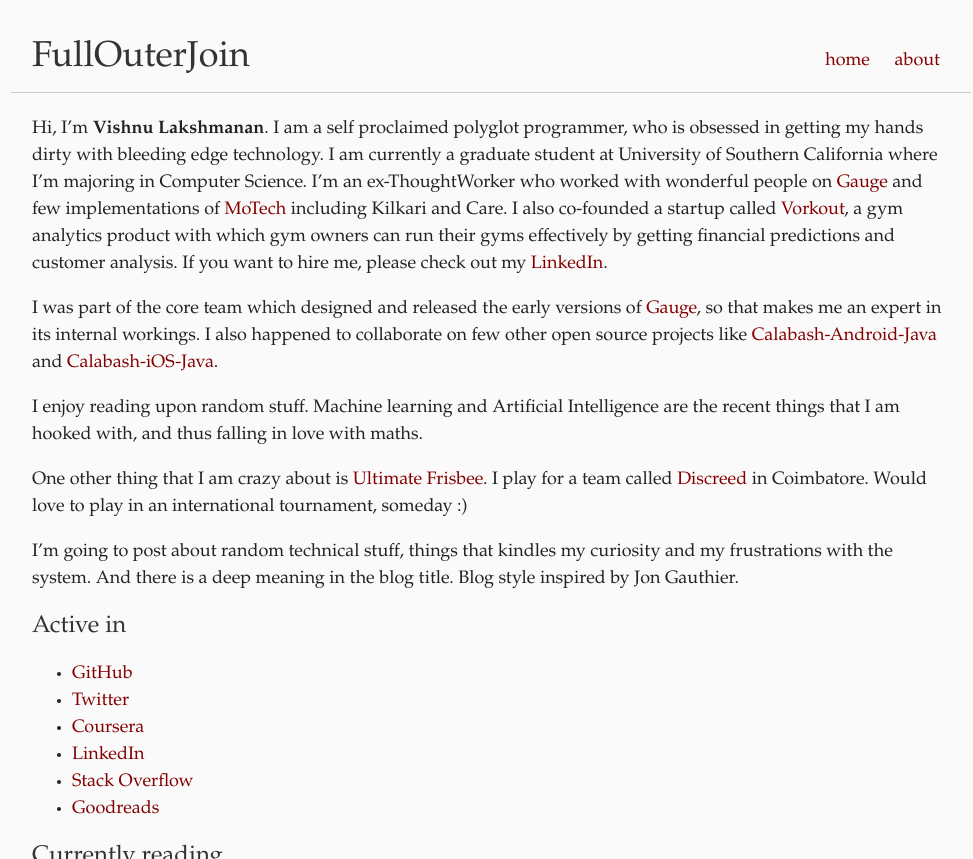
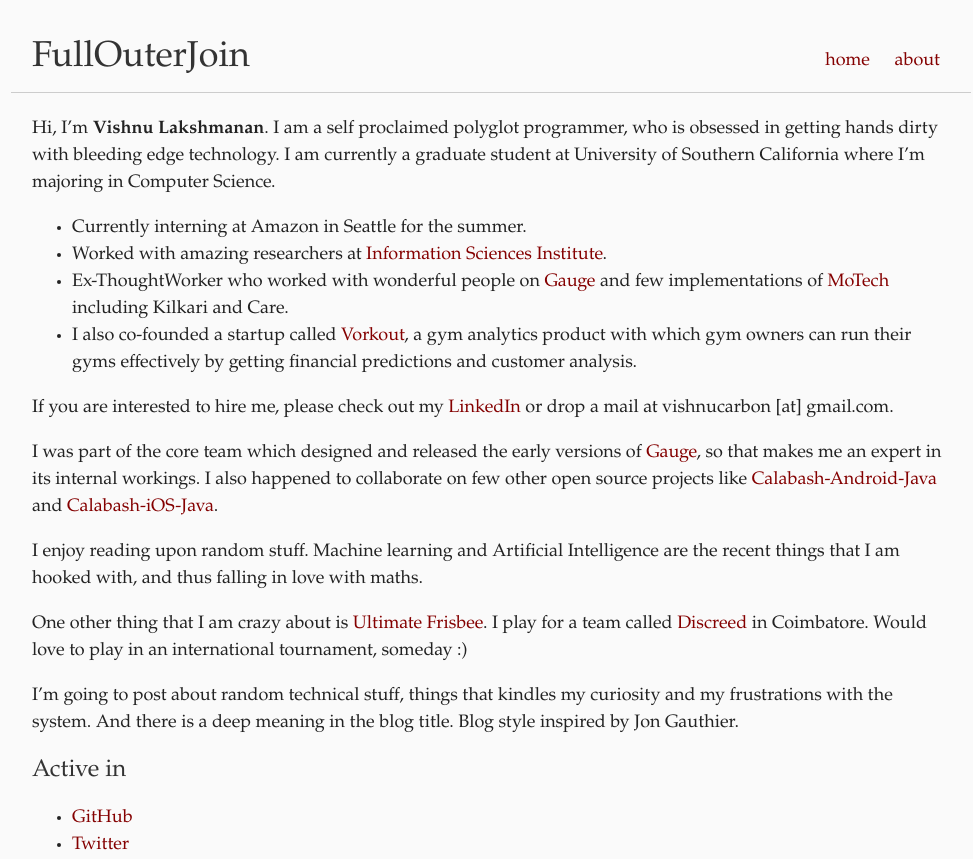
Before and after one commit to vishnukarthikl/vishnukarthikl.github.com, a Jekyll site: the page built from about.md, in a window 1280 px wide and 900 px high, cut to the strip 0-859 px from the top of the window. Shown: the whole strip, without its empty margins (149-1122 px from the left). Built offline with Jekyll 4.4.1, drawn with Linux system fonts in a browser that asks for light colours; nearby versions of some CDN libraries.

Commit message:
updated about

```diff
--- a/about.md
+++ b/about.md
@@ -3,7 +3,14 @@ title: About
 layout: default
 ---
 
-Hi, I'm **Vishnu Lakshmanan**. I am a self proclaimed polyglot programmer, who is obsessed in getting my hands dirty with bleeding edge technology. I am currently a graduate student at University of Southern California where I'm majoring in Computer Science. I'm an ex-ThoughtWorker who worked with wonderful people on [Gauge][3] and few implementations of [MoTech][2] including Kilkari and Care. I also co-founded a startup called [Vorkout][6], a gym analytics product with which gym owners can run their gyms effectively by getting financial predictions and customer analysis. If you want to hire me, please check out my [LinkedIn][9].
+Hi, I'm **Vishnu Lakshmanan**. I am a self proclaimed polyglot programmer, who is obsessed in getting hands dirty with bleeding edge technology. I am currently a graduate student at University of Southern California where I'm majoring in Computer Science.
+
+* Currently interning at Amazon in Seattle for the summer.
+* Worked with amazing researchers at [Information Sciences Institute][10].
+* Ex-ThoughtWorker who worked with wonderful people on [Gauge][3] and few implementations of [MoTech][2] including Kilkari and Care.
+* I also co-founded a startup called [Vorkout][6], a gym analytics product with which gym owners can run their gyms effectively by getting financial predictions and customer analysis.
+
+If you are interested to hire me, please check out my [LinkedIn][9] or drop a mail at vishnucarbon [at] gmail.com.
 
 I was part of the core team which designed and released the early versions of [Gauge][3], so that makes me an expert in its internal workings. I also happened to collaborate on few other open source projects like [Calabash-Android-Java][4] and [Calabash-iOS-Java][5].
 
```
Also changed, not shown: other parts of about.md (+1 -0 lines), 12 other files.
